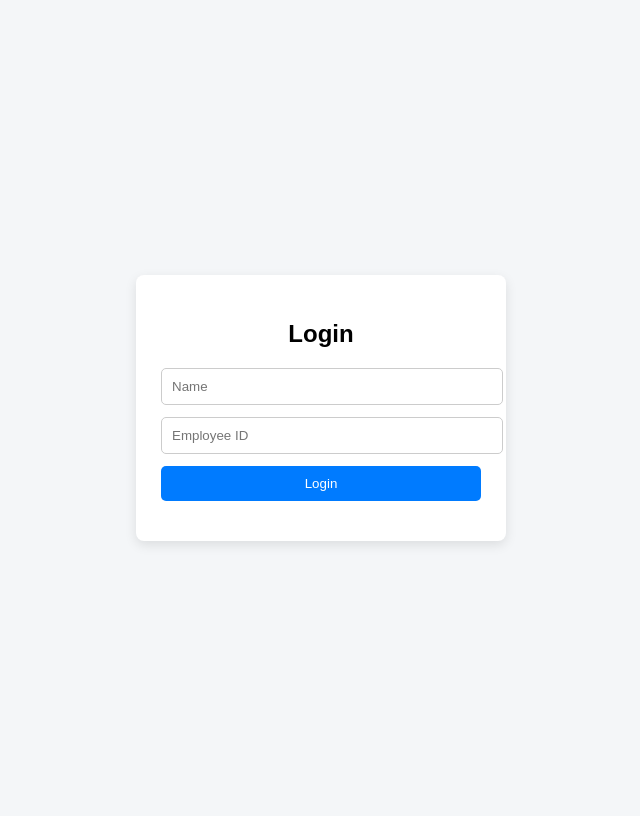
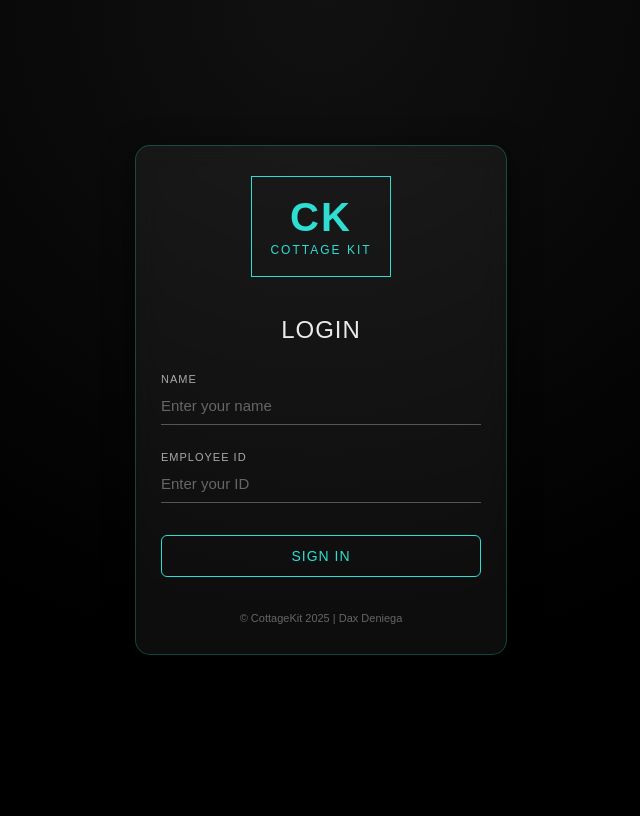
Before and after one commit to MASTER-DAX/cottage-app, a Flask app: page / in a window 1280 px wide. Shown: the whole page, without its empty margins (319-959 px from the left). After the commit the page ends 655 px from the top, so only its background shows below. Run offline with Flask 3, Linux system fonts and the light colour scheme.

Commit message:
Update login.html

```diff
--- a/templates/login.html
+++ b/templates/login.html
@@ -2,85 +2,167 @@
 <html lang="en">
 <head>
   <meta charset="UTF-8">
-  <title>Mobile App Login</title>
+  <title>Cottage Kit Login</title>
   <meta name="viewport" content="width=device-width, initial-scale=1.0">
 
   <style>
     body {
+      margin: 0;
+      height: 100vh;
       font-family: Arial, sans-serif;
-      background: #f4f6f8;
+      background: radial-gradient(circle at top, #111 0%, #000 65%);
       display: flex;
+      justify-content: center;
       align-items: center;
-      justify-content: center;
-      height: 100vh;
+      color: #eaeaea;
     }
 
-    .login-box {
-      background: #fff;
-      padding: 25px;
+    /* GLASS BOX */
+    .glass-box {
       width: 320px;
-      border-radius: 8px;
-      box-shadow: 0 4px 12px rgba(0,0,0,0.1);
+      padding: 30px 25px;
+      border-radius: 15px;
+      background: rgba(255, 255, 255, 0.05);
+      backdrop-filter: blur(12px);
+      -webkit-backdrop-filter: blur(12px);
+      border: 1px solid rgba(47, 222, 210, 0.25);
+      box-shadow: 0 8px 30px rgba(0,0,0,0.6);
+      text-align: center;
+    }
+
+    /* LOGO */
+    .logo-box {
+      border: 1px solid #2fded2;
+      padding: 18px;
+      display: inline-block;
+      margin-bottom: 20px;
+    }
+
+    .logo-box h1 {
+      margin: 0;
+      font-size: 40px;
+      color: #2fded2;
+      letter-spacing: 2px;
+    }
+
+    .logo-box span {
+      font-size: 12px;
+      letter-spacing: 2px;
+      color: #2fded2;
     }
 
     h2 {
-      text-align: center;
-      margin-bottom: 20px;
+      margin-bottom: 25px;
+      font-weight: normal;
+      letter-spacing: 1px;
     }
 
-    input {
-      width: 100%;
-      padding: 10px;
-      margin-bottom: 12px;
-      border: 1px solid #ccc;
-      border-radius: 5px;
+    /* INPUTS */
+    .input-group {
+      margin-bottom: 22px;
+      text-align: left;
     }
 
+    .input-group label {
+      font-size: 11px;
+      color: #aaa;
+      letter-spacing: 1px;
+    }
+
+    .input-group input {
+      width: 100%;
+      background: transparent;
+      border: none;
+      border-bottom: 1px solid #555;
+      padding: 10px 0;
+      color: #fff;
+      font-size: 15px;
+      outline: none;
+    }
+
+    .input-group input::placeholder {
+      color: #666;
+    }
+
+    .input-group input:focus {
+      border-bottom-color: #2fded2;
+    }
+
+    /* BUTTON */
     button {
       width: 100%;
-      padding: 10px;
-      background: #007bff;
-      color: white;
-      border: none;
-      border-radius: 5px;
+      padding: 12px;
+      background: transparent;
+      border: 1px solid #2fded2;
+      color: #2fded2;
+      font-size: 14px;
+      letter-spacing: 1px;
       cursor: pointer;
+      transition: 0.3s;
+      border-radius: 6px;
+      margin-top: 10px;
     }
 
     button:hover {
-      background: #0056b3;
+      background: #2fded2;
+      color: #000;
     }
 
     .result {
       margin-top: 15px;
-      font-size: 14px;
+      font-size: 13px;
       text-align: center;
+    }
+
+    footer {
+      margin-top: 35px;
+      font-size: 11px;
+      color: #666;
     }
   </style>
 </head>
 
 <body>
 
-  <div class="login-box">
-    <h2>Login</h2>
+  <div class="glass-box">
 
-    <input type="text" id="name" placeholder="Name" />
-    <input type="text" id="employee_id" placeholder="Employee ID" />
+    <div class="logo-box">
+      <h1>CK</h1>
+      <span>COTTAGE KIT</span>
+    </div>
 
-    <button onclick="login()">Login</button>
+    <h2>LOGIN</h2>
+
+    <div class="input-group">
+      <label>NAME</label>
+      <input type="text" id="name" placeholder="Enter your name">
+    </div>
+
+    <div class="input-group">
+      <label>EMPLOYEE ID</label>
+      <input type="text" id="employee_id" placeholder="Enter your ID">
+    </div>
+
+    <button onclick="login()">SIGN IN</button>
 
     <div class="result" id="result"></div>
+
+    <footer>
+      © CottageKit 2025 | Dax Deniega
+    </footer>
+
   </div>
 
   <script>
     const MOBILE_BACKEND_URL = "https://cottage-app.onrender.com/api/login";
-
 
     async function login() {
       const name = document.getElementById("name").value.trim();
       const employee_id = document.getElementById("employee_id").value.trim();
       const result = document.getElementById("result");
 
-      result.innerHTML = "Logging in...";
+      result.style.color = "#aaa";
+      result.innerHTML = "Signing in...";
 
       try {
         const res = await fetch(MOBILE_BACKEND_URL, {
@@ -88,10 +170,7 @@
           headers: {
             "Content-Type": "application/json"
           },
-          body: JSON.stringify({
-            name: name,
-            employee_id: employee_id
-          })
+          body: JSON.stringify({ name, employee_id })
         });
 
         const data = await res.json();
@@ -102,9 +181,7 @@
           return;
         }
 
-
-        // OPTIONAL: redirect after login
-          window.location.href = "/main";
+        window.location.href = "/main";
 
       } catch (err) {
         result.style.color = "red";
```
